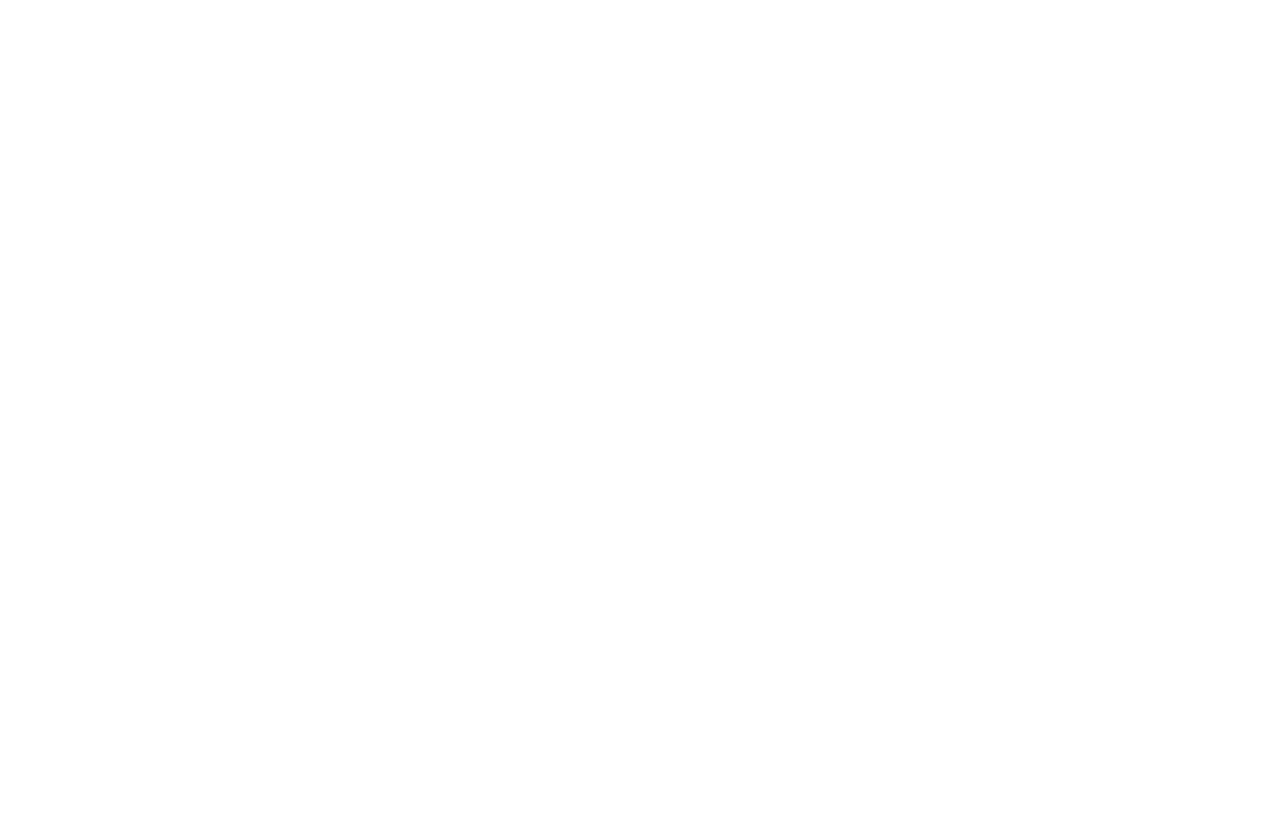
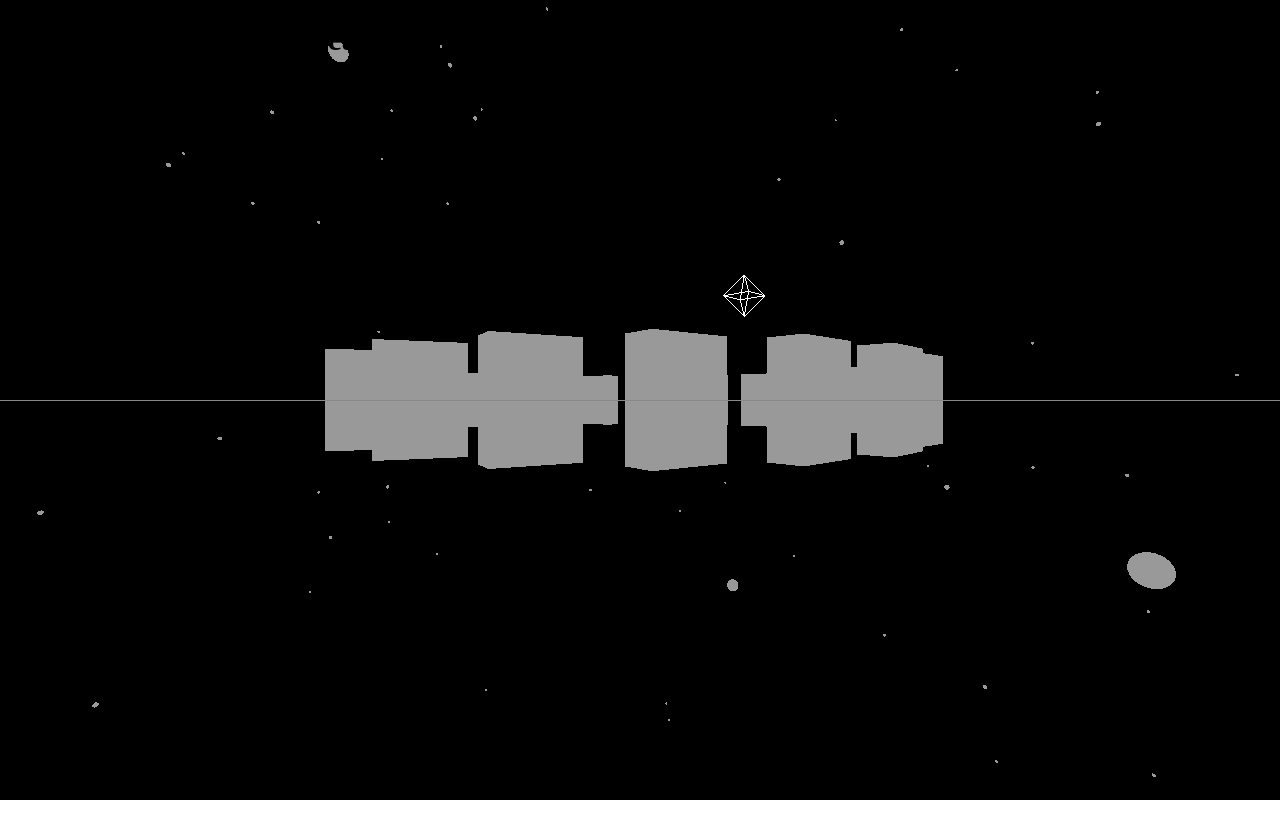
Before and after one commit to gEoNNNN/digital-grow-project, a website built with Vite: page Nx/index.html in a window 1280 px wide. Shown: the top 838 px of the page. Before the commit the page ends 800 px from the top, so only its background shows below. Built offline with nearby package versions, Linux system fonts and the light colour scheme; animation ran at ten frames a second.

Commit message:
:zap: First version of 3d background (row of cubes in circle)

```diff
--- a/Nx/index.html
+++ b/Nx/index.html
@@ -8,6 +8,7 @@
   </head>
   <body>
     <canvas id="bg"></canvas>
+    <h1>Scroll Animation Test Heading</h1>
     <script type="module" src="/src/main.js"></script>
   </body>
 </html>
--- a/Nx/src/main.js
+++ b/Nx/src/main.js
@@ -1 +1,69 @@
 import './style.css'
+import * as THREE from 'three'
+import { OrbitControls } from 'three/examples/jsm/controls/OrbitControls.js'
+// Scene , camera and renderer
+
+const scene = new THREE.Scene();
+const camera = new THREE.PerspectiveCamera(75, window.innerWidth / window.innerHeight, 0.1, 1000);
+const renderer = new THREE.WebGLRenderer({
+  canvas: document.querySelector('#bg'),
+});
+renderer.setPixelRatio(window.devicePixelRatio);
+renderer.setSize(window.innerWidth, window.innerHeight);
+camera.position.setZ(30);
+
+const controls = new OrbitControls(camera, renderer.domElement);
+
+const cubesInRow = 20;
+const rectWidth = 1.3 ;
+const rectHeight = 4;
+const rectDepth = 3;
+const arcRadius = 14;
+const arcAngle = Math.PI / 0.1;
+
+const rectGeometry = new THREE.BoxGeometry(rectWidth, rectHeight, rectDepth);
+const rectMaterial = new THREE.MeshStandardMaterial({ color: 0xffffff });
+
+for (let i = 0; i < cubesInRow; i++) {
+  const t = i / (cubesInRow - 1);
+  const angle = -arcAngle / 2 + t * arcAngle;
+
+  const x = Math.cos(angle) * arcRadius;
+  const y = 0;
+  const z = Math.sin(angle) * arcRadius;
+
+  const rect = new THREE.Mesh(rectGeometry, rectMaterial);
+  rect.position.set(x, y, z);
+
+  rect.lookAt(20, 0, 0);
+
+  scene.add(rect);
+}
+
+const pointLight = new THREE.PointLight(0xffffff);
+pointLight.position.set(5, 5, 5);
+scene.add(pointLight);
+
+const ambientLight = new THREE.AmbientLight(0xffffff);
+scene.add(ambientLight);
+
+const lightHelper = new THREE.PointLightHelper(pointLight);
+const gridHelper = new THREE.GridHelper(200, 50);
+scene.add(lightHelper);
+scene.add(gridHelper);
+
+function addStar() {
+  const geometry = new THREE.SphereGeometry(0.25, 24, 24);
+  const material = new THREE.MeshStandardMaterial({ color: 0xffffff });
+  const star = new THREE.Mesh(geometry, material);
+
+  const [x, y, z] = Array(3).fill().map(() => THREE.MathUtils.randFloatSpread(200));
+  star.position.set(x, y, z);
+  scene.add(star);
+}
+Array(200).fill().forEach(addStar);
+function animate() {
+  requestAnimationFrame(animate);
+  renderer.render(scene, camera);
+}
+animate();
--- a/Nx/src/style.css
+++ b/Nx/src/style.css
@@ -1,5 +1,17 @@
+body {
+  position: absolute;
+  margin: 0;
+  padding: 0;
+  min-height: 200vh;
+  display: flex;
+  flex-direction: column;
+  align-items: center;
+  justify-content: flex-start;
+}
+
 canvas {
   position: fixed;
   top: 0;
   left: 0;
+  z-index: -1;
 }
```
